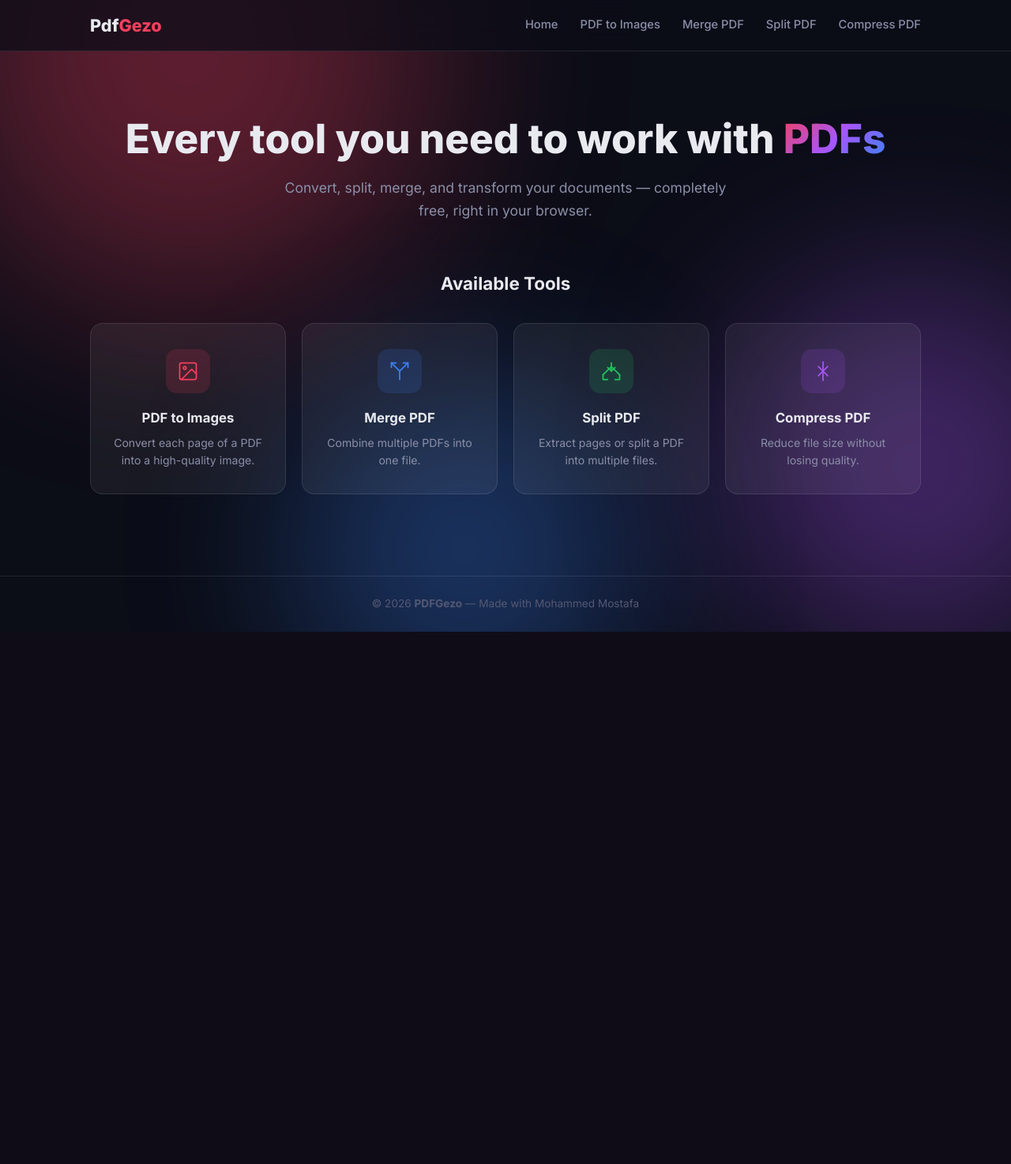
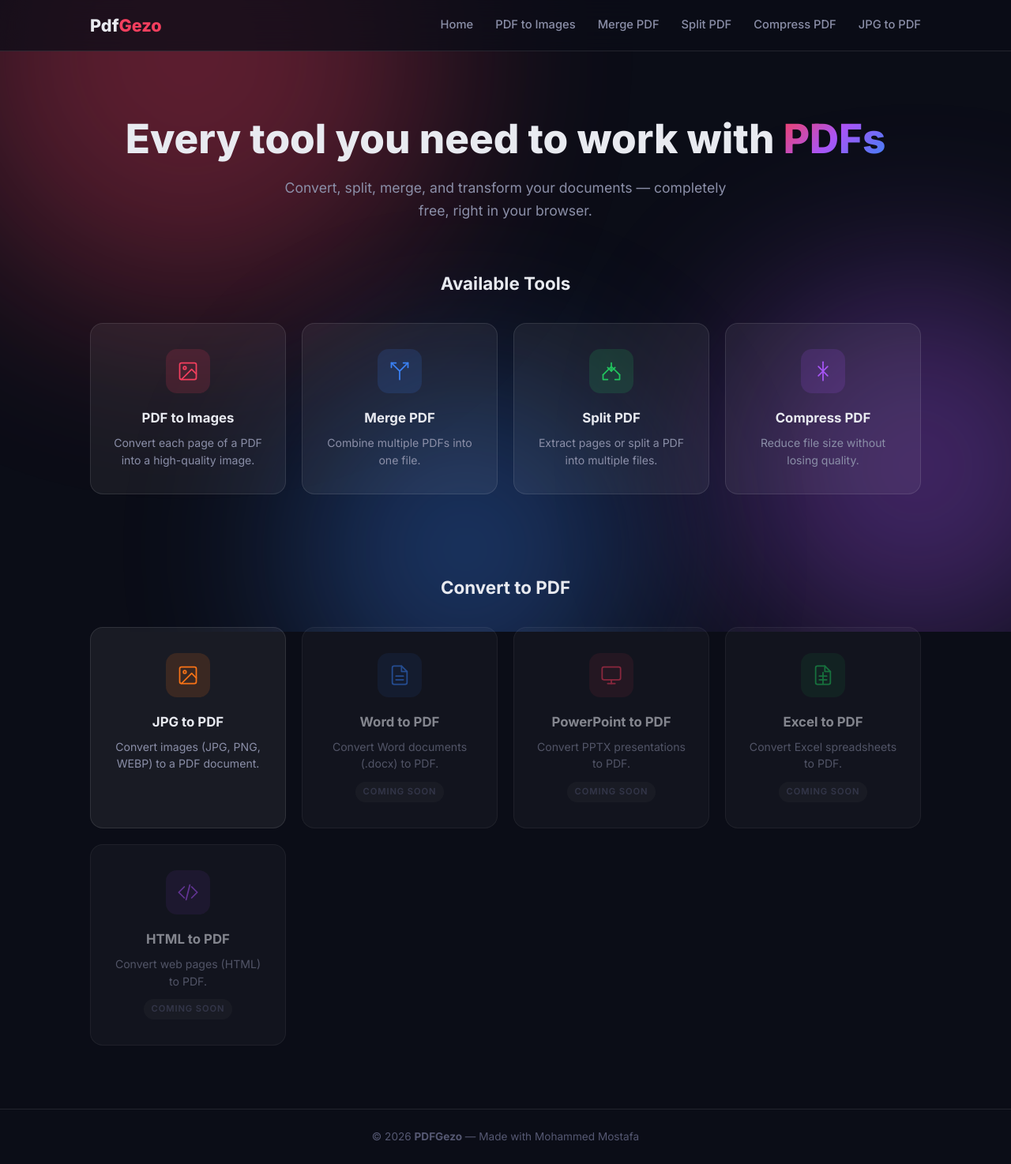
Before and after one commit to gezzzo/PDFGezo, a Flask app: page / in a window 1280 px wide. Shown: the whole page at 79% size. Before the commit the page ends 800 px from the top, so only its background shows below. Run offline with Flask 3, Linux system fonts and the light colour scheme; some libraries are stand-ins or nearby versions.

Commit message:
add JPG to PDF feature

```diff
--- a/app.py
+++ b/app.py
@@ -41,6 +41,11 @@ def split_pdf_page():
 @app.route('/compress-pdf')
 def compress_pdf_page():
     return render_template('compress_pdf.html')
+
+
+@app.route('/jpg-to-pdf')
+def jpg_to_pdf_page():
+    return render_template('jpg_to_pdf.html')
 
 
 # ─── API ──────────────────────────────────────────────────────────────
@@ -325,6 +330,67 @@ def api_compress_pdf():
         return jsonify({'error': str(e)}), 500
 
 
+# ─── JPG to PDF API ──────────────────────────────────────────────────
+@app.route('/api/jpg-to-pdf', methods=['POST'])
+def api_jpg_to_pdf():
+    files = request.files.getlist('files')
+    if not files or len(files) < 1:
+        return jsonify({'error': 'Please upload at least 1 image.'}), 400
+
+    allowed_ext = {'.jpg', '.jpeg', '.png', '.webp'}
+    for f in files:
+        ext = os.path.splitext(f.filename)[0]
+        if os.path.splitext(f.filename)[1].lower() not in allowed_ext:
+            return jsonify({'error': f'File "{f.filename}" is not a supported image (JPG, PNG, WEBP).'}), 400
+
+    job_id = str(uuid.uuid4())
+    job_upload = os.path.join(UPLOAD_DIR, job_id)
+    job_output = os.path.join(OUTPUT_DIR, job_id)
+    os.makedirs(job_upload, exist_ok=True)
+    os.makedirs(job_output, exist_ok=True)
+
+    try:
+        from PIL import Image
+
+        images = []
+        for f in files:
+            path = os.path.join(job_upload, f.filename)
+            f.save(path)
+            img = Image.open(path)
+            if img.mode in ('RGBA', 'P', 'LA'):
+                img = img.convert('RGB')
+            elif img.mode != 'RGB':
+                img = img.convert('RGB')
+            images.append(img)
+
+        out_name = 'images_converted.pdf'
+        out_path = os.path.join(job_output, out_name)
+
+        if len(images) == 1:
+            images[0].save(out_path, 'PDF')
+        else:
+            images[0].save(out_path, 'PDF', save_all=True, append_images=images[1:])
+
+        response = send_file(
+            out_path,
+            mimetype='application/pdf',
+            as_attachment=True,
+            download_name=out_name
+        )
+
+        @response.call_on_close
+        def _cleanup():
+            shutil.rmtree(job_upload, ignore_errors=True)
+            shutil.rmtree(job_output, ignore_errors=True)
+
+        return response
+
+    except Exception as e:
+        shutil.rmtree(job_upload, ignore_errors=True)
+        shutil.rmtree(job_output, ignore_errors=True)
+        return jsonify({'error': str(e)}), 500
+
+
 # ─── Page Count Helper ───────────────────────────────────────────────
 @app.route('/api/pdf-page-count', methods=['POST'])
 def api_pdf_page_count():
--- a/static/css/style.css
+++ b/static/css/style.css
@@ -306,6 +306,11 @@ a {
 .tool-icon-purple {
     background: rgba(168, 85, 247, 0.15);
     color: var(--accent-2);
+}
+
+.tool-icon-orange {
+    background: rgba(249, 115, 22, 0.15);
+    color: #f97316;
 }
 
 .tool-name {
--- a/static/js/app.js
+++ b/static/js/app.js
@@ -686,3 +686,162 @@ document.addEventListener('DOMContentLoaded', () => {
     anotherBtn.addEventListener('click', resetCompress);
     tryAgainBtn.addEventListener('click', resetCompress);
 });
+
+/* ═══════════════════════════════════════════════════════════════
+   JPG to PDF — Upload images, convert to PDF, download
+   ═══════════════════════════════════════════════════════════════ */
+document.addEventListener('DOMContentLoaded', () => {
+    const workspace = document.getElementById('workspace-jpg2pdf');
+    if (!workspace) return;
+
+    const dropzone = document.getElementById('jpg2pdf-dropzone');
+    const fileInput = document.getElementById('jpg2pdfFileInput');
+    const fileListWrap = document.getElementById('jpg2pdfFileList');
+    const fileListEl = document.getElementById('jpg2pdfFiles');
+    const fileCountEl = document.getElementById('jpg2pdfFileCount');
+    const addMoreBtn = document.getElementById('jpg2pdfAddMore');
+    const convertBtn = document.getElementById('jpg2pdfBtn');
+
+    const stepUpload = document.getElementById('jpg2pdf-step-upload');
+    const stepProcess = document.getElementById('jpg2pdf-step-processing');
+    const stepDone = document.getElementById('jpg2pdf-step-done');
+    const stepError = document.getElementById('jpg2pdf-step-error');
+
+    const progressBar = document.getElementById('jpg2pdfProgressBar');
+    const progressText = document.getElementById('jpg2pdfProgressText');
+    const downloadBtn = document.getElementById('jpg2pdfDownloadBtn');
+    const anotherBtn = document.getElementById('jpg2pdfAnotherBtn');
+    const tryAgainBtn = document.getElementById('jpg2pdfTryAgainBtn');
+    const errorText = document.getElementById('jpg2pdfErrorText');
+
+    let files = [];
+
+    function formatBytes(b) {
+        if (b < 1024) return b + ' B';
+        if (b < 1048576) return (b / 1024).toFixed(1) + ' KB';
+        return (b / 1048576).toFixed(1) + ' MB';
+    }
+
+    function showStep(s) {
+        [stepUpload, stepProcess, stepDone, stepError].forEach(el => el.classList.remove('active'));
+        s.classList.add('active');
+    }
+
+    const allowedExts = ['.jpg', '.jpeg', '.png', '.webp'];
+    function isImage(f) {
+        const ext = f.name.substring(f.name.lastIndexOf('.')).toLowerCase();
+        return allowedExts.includes(ext);
+    }
+
+    function addFiles(newFiles) {
+        for (const f of newFiles) {
+            if (isImage(f) && f.size <= 50 * 1024 * 1024) files.push(f);
+        }
+        renderList();
+    }
+
+    function renderList() {
+        if (files.length === 0) {
+            fileListWrap.style.display = 'none';
+            convertBtn.style.display = 'none';
+            dropzone.style.display = 'block';
+            return;
+        }
+        dropzone.style.display = 'none';
+        fileListWrap.style.display = 'block';
+        convertBtn.style.display = 'flex';
+        fileCountEl.textContent = files.length;
+
+        fileListEl.innerHTML = '';
+        files.forEach((f, i) => {
+            const li = document.createElement('li');
+            li.className = 'merge-file-item';
+            li.innerHTML = `
+                <div class="merge-file-info">
+                    <span class="merge-file-name">${f.name}</span>
+                    <span class="merge-file-size">${formatBytes(f.size)}</span>
+                </div>
+                <button class="merge-file-remove" data-index="${i}" title="Remove">&times;</button>
+            `;
+            fileListEl.appendChild(li);
+        });
+
+        fileListEl.querySelectorAll('.merge-file-remove').forEach(btn => {
+            btn.addEventListener('click', () => {
+                files.splice(parseInt(btn.dataset.index), 1);
+                renderList();
+            });
+        });
+    }
+
+    function resetJpg() {
+        files = [];
+        fileInput.value = '';
+        fileListWrap.style.display = 'none';
+        convertBtn.style.display = 'none';
+        dropzone.style.display = 'block';
+        showStep(stepUpload);
+    }
+
+    // Drag & drop
+    dropzone.addEventListener('dragover', e => { e.preventDefault(); dropzone.classList.add('dragover'); });
+    dropzone.addEventListener('dragleave', () => dropzone.classList.remove('dragover'));
+    dropzone.addEventListener('drop', e => {
+        e.preventDefault(); dropzone.classList.remove('dragover');
+        addFiles(e.dataTransfer.files);
+    });
+    dropzone.addEventListener('click', e => {
+        if (e.target.closest('#jpg2pdfSelectBtn')) return;
+        fileInput.click();
+    });
+    fileInput.addEventListener('change', () => { addFiles(fileInput.files); fileInput.value = ''; });
+    addMoreBtn.addEventListener('click', () => fileInput.click());
+
+    // Convert action
+    convertBtn.addEventListener('click', () => {
+        if (!files.length) return;
+        showStep(stepProcess);
+        progressBar.style.width = '0%';
+        progressText.textContent = 'Uploading…';
+
+        const fd = new FormData();
+        files.forEach(f => fd.append('files', f));
+
+        const xhr = new XMLHttpRequest();
+        xhr.open('POST', '/api/jpg-to-pdf');
+        xhr.responseType = 'blob';
+
+        xhr.upload.addEventListener('progress', e => {
+            if (e.lengthComputable) {
+                const pct = Math.round((e.loaded / e.total) * 100);
+                progressBar.style.width = pct + '%';
+                progressText.textContent = `Uploading… ${pct}%`;
+            }
+        });
+        xhr.upload.addEventListener('load', () => {
+            progressBar.style.width = '100%';
+            progressText.textContent = 'Converting images…';
+        });
+        xhr.addEventListener('load', () => {
+            if (xhr.status === 200) {
+                const url = URL.createObjectURL(xhr.response);
+                downloadBtn.href = url;
+                downloadBtn.download = 'images_converted.pdf';
+                showStep(stepDone);
+            } else {
+                const reader = new FileReader();
+                reader.onload = () => {
+                    try { errorText.textContent = JSON.parse(reader.result).error; }
+                    catch { errorText.textContent = 'An error occurred.'; }
+                };
+                reader.readAsText(xhr.response);
+                showStep(stepError);
+            }
+        });
+        xhr.addEventListener('error', () => { errorText.textContent = 'Network error.'; showStep(stepError); });
+        xhr.send(fd);
+    });
+
+    anotherBtn.addEventListener('click', resetJpg);
+    tryAgainBtn.addEventListener('click', resetJpg);
+});
--- a/templates/base.html
+++ b/templates/base.html
@@ -34,6 +34,7 @@
                 <a href="/merge-pdf" class="nav-link">Merge PDF</a>
                 <a href="/split-pdf" class="nav-link">Split PDF</a>
                 <a href="/compress-pdf" class="nav-link">Compress PDF</a>
+                <a href="/jpg-to-pdf" class="nav-link">JPG to PDF</a>
             </div>
         </div>
     </nav>
--- a/templates/index.html
+++ b/templates/index.html
@@ -82,4 +82,90 @@
         </div>
     </div>
 </section>
+
+<section class="tools-section">
+    <div class="container">
+        <h2 class="section-title">Convert to PDF</h2>
+        <div class="tools-grid">
+
+            <!-- JPG to PDF -->
+            <a href="/jpg-to-pdf" class="tool-card" id="tool-jpg-to-pdf">
+                <div class="tool-icon-wrap tool-icon-orange">
+                    <svg class="tool-icon" viewBox="0 0 24 24" fill="none" stroke="currentColor" stroke-width="1.5"
+                        stroke-linecap="round" stroke-linejoin="round">
+                        <rect x="3" y="3" width="18" height="18" rx="2" />
+                        <circle cx="8.5" cy="8.5" r="1.5" />
+                        <path d="m21 15-5-5L5 21" />
+                    </svg>
+                </div>
+                <h3 class="tool-name">JPG to PDF</h3>
+                <p class="tool-desc">Convert images (JPG, PNG, WEBP) to a PDF document.</p>
+            </a>
+
+            <!-- Word to PDF — Coming Soon -->
+            <div class="tool-card tool-card-soon" id="tool-word-to-pdf">
+                <div class="tool-icon-wrap tool-icon-blue">
+                    <svg class="tool-icon" viewBox="0 0 24 24" fill="none" stroke="currentColor" stroke-width="1.5"
+                        stroke-linecap="round" stroke-linejoin="round">
+                        <path d="M14 2H6a2 2 0 0 0-2 2v16a2 2 0 0 0 2 2h12a2 2 0 0 0 2-2V8z" />
+                        <polyline points="14 2 14 8 20 8" />
+                        <line x1="16" y1="13" x2="8" y2="13" />
+                        <line x1="16" y1="17" x2="8" y2="17" />
+                    </svg>
+                </div>
+                <h3 class="tool-name">Word to PDF</h3>
+                <p class="tool-desc">Convert Word documents (.docx) to PDF.</p>
+                <span class="badge-soon">Coming Soon</span>
+            </div>
+
+            <!-- PowerPoint to PDF — Coming Soon -->
+            <div class="tool-card tool-card-soon" id="tool-pptx-to-pdf">
+                <div class="tool-icon-wrap tool-icon-red">
+                    <svg class="tool-icon" viewBox="0 0 24 24" fill="none" stroke="currentColor" stroke-width="1.5"
+                        stroke-linecap="round" stroke-linejoin="round">
+                        <rect x="2" y="3" width="20" height="14" rx="2" />
+                        <path d="M8 21h8" />
+                        <path d="M12 17v4" />
+                    </svg>
+                </div>
+                <h3 class="tool-name">PowerPoint to PDF</h3>
+                <p class="tool-desc">Convert PPTX presentations to PDF.</p>
+                <span class="badge-soon">Coming Soon</span>
+            </div>
+
+            <!-- Excel to PDF — Coming Soon -->
+            <div class="tool-card tool-card-soon" id="tool-excel-to-pdf">
+                <div class="tool-icon-wrap tool-icon-green">
+                    <svg class="tool-icon" viewBox="0 0 24 24" fill="none" stroke="currentColor" stroke-width="1.5"
+                        stroke-linecap="round" stroke-linejoin="round">
+                        <path d="M14 2H6a2 2 0 0 0-2 2v16a2 2 0 0 0 2 2h12a2 2 0 0 0 2-2V8z" />
+                        <polyline points="14 2 14 8 20 8" />
+                        <line x1="8" y1="13" x2="16" y2="13" />
+                        <line x1="8" y1="17" x2="16" y2="17" />
+                        <line x1="12" y1="9" x2="12" y2="21" />
+                    </svg>
+                </div>
+                <h3 class="tool-name">Excel to PDF</h3>
+                <p class="tool-desc">Convert Excel spreadsheets to PDF.</p>
+                <span class="badge-soon">Coming Soon</span>
+            </div>
+
+            <!-- HTML to PDF — Coming Soon -->
+            <div class="tool-card tool-card-soon" id="tool-html-to-pdf">
+                <div class="tool-icon-wrap tool-icon-purple">
+                    <svg class="tool-icon" viewBox="0 0 24 24" fill="none" stroke="currentColor" stroke-width="1.5"
+                        stroke-linecap="round" stroke-linejoin="round">
+                        <polyline points="16 18 22 12 16 6" />
+                        <polyline points="8 6 2 12 8 18" />
+                        <line x1="14" y1="4" x2="10" y2="20" />
+                    </svg>
+                </div>
+                <h3 class="tool-name">HTML to PDF</h3>
+                <p class="tool-desc">Convert web pages (HTML) to PDF.</p>
+                <span class="badge-soon">Coming Soon</span>
+            </div>
+
+        </div>
+    </div>
+</section>
 {% endblock %}
```
Also changed, not shown: templates/jpg_to_pdf.html (added, +107 -0 lines), README.md.
